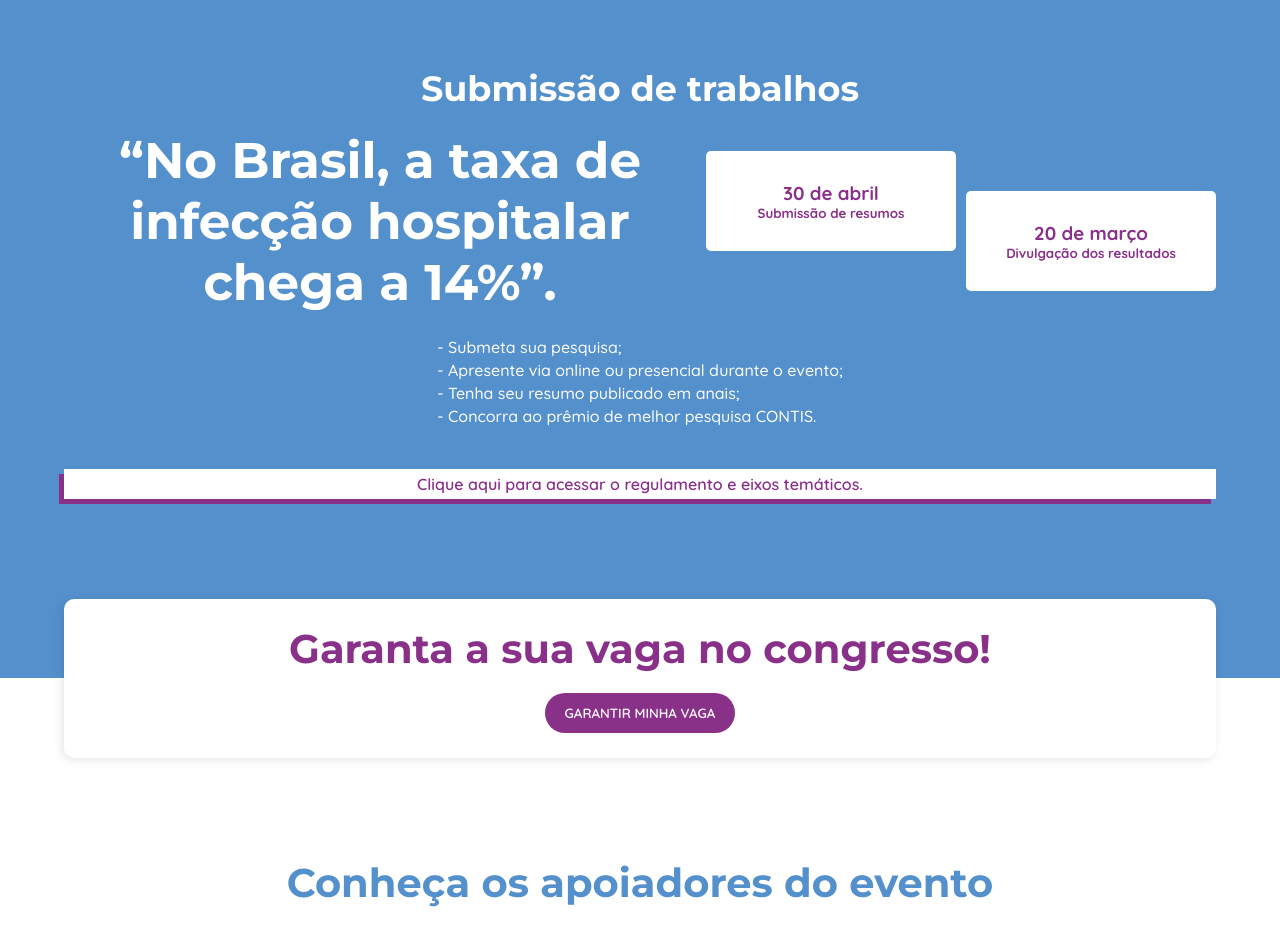
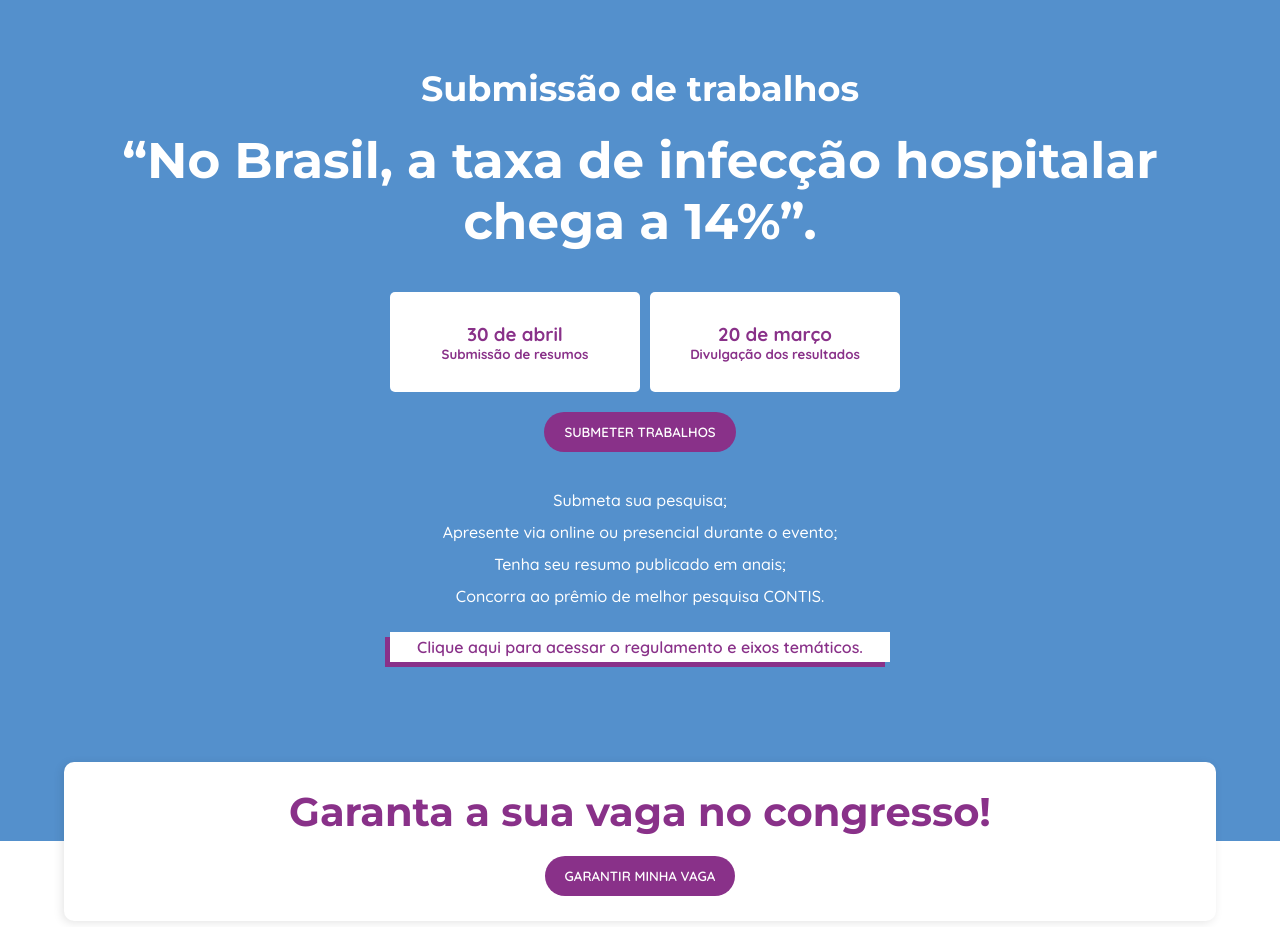
Before and after one commit to pedrohhcunha/congresso, a Next.js app: page / in a window 1280 px wide. Shown: the part 4340-5267 px from the top of the page. Built offline with nearby package versions, Linux system fonts and the light colour scheme.

Commit message:
Atualizando a section de trabalhos

```diff
--- a/components/Trabalhos.jsx
+++ b/components/Trabalhos.jsx
@@ -19,13 +19,16 @@ export default function Trabalhos(props) {
                         <h5 className={styles.textoData}>Divulgação dos resultados</h5>
                     </div>
                 </div>
+                <div className="botoes">
+                    <Button>Submeter trabalhos</Button>
+                </div>
             </div>
             <div className={styles.areaTopicos}>
                 <p className={styles.p}>
-                    <br /> - Submeta sua pesquisa;
-                    <br /> - Apresente via online ou presencial durante o evento;
-                    <br /> - Tenha seu resumo publicado em anais;
-                    <br /> - Concorra ao prêmio de melhor pesquisa CONTIS.
+                    <br />Submeta sua pesquisa;
+                    <br />Apresente via online ou presencial durante o evento;
+                    <br />Tenha seu resumo publicado em anais;
+                    <br />Concorra ao prêmio de melhor pesquisa CONTIS.
                 </p>
             </div>
             <div className={styles.link}>
--- a/styles/Trabalhos.module.scss
+++ b/styles/Trabalhos.module.scss
@@ -11,21 +11,20 @@
     }
 
     .topArea{
-        display: flex;
-        align-items: center;
-        justify-content: space-between;
-        max-width: 1200px;
+        display: block;
         margin: 0 auto;
 
         .frase{
             color: var(--white);
             font-size: 50px;
+            width: 100%;
+            margin-bottom: 20px;
         }
 
         .datas{
             display: flex;
             align-items: center;
-            justify-content: flex-end;
+            justify-content: center;
 
             .data{
                 background-color: var(--white);
@@ -35,13 +34,6 @@
                 margin: 20px 0;
                 margin-left: 10px;
                 color: var(--purple);
-
-                &:nth-child(1){
-                    transform: translateY(-20px);
-                }
-                &:nth-child(2){
-                    transform: translateY(20px);
-                }
             }
 
             @media screen and (max-width: 500px) {
@@ -51,12 +43,6 @@
 
                 .data{
                     margin: 10px 0;
-                    &:nth-child(1){
-                        transform: translateY(0);
-                    }
-                    &:nth-child(2){
-                        transform: translateY(0);
-                    }
                 }
             }
         }
@@ -77,15 +63,19 @@
         display: flex;
         align-items: center;
         justify-content: center;
-        width: 100%;
 
         .p{
             color: var(--white);
-            line-height: 145%;
+            line-height: 200%;
             text-align: left;
             margin: 0 auto;
             font-weight: 500;
             margin-bottom: 20px;
+            text-align: center;
+
+            @media screen and (max-width: 500px) {
+                font-size: 13px;
+            }
         }
     }
 
@@ -101,6 +91,8 @@
         -moz-transition: .3s;
         -ms-transition: .3s;
         -o-transition: .3s;
+        width: 500px;
+        margin: 0 auto;
 
         &:hover{
             filter: brightness(.8);
@@ -108,13 +100,8 @@
             box-shadow: -3px 3px 0 var(--purple);
         }
 
-        a{
+        @media screen and (max-width: 500px) {
             width: 100%;
-            height: 100%;
-            display: flex;
-            align-items: center;
-            justify-content: center;
-            text-align: center;
         }
     }
 }
```
